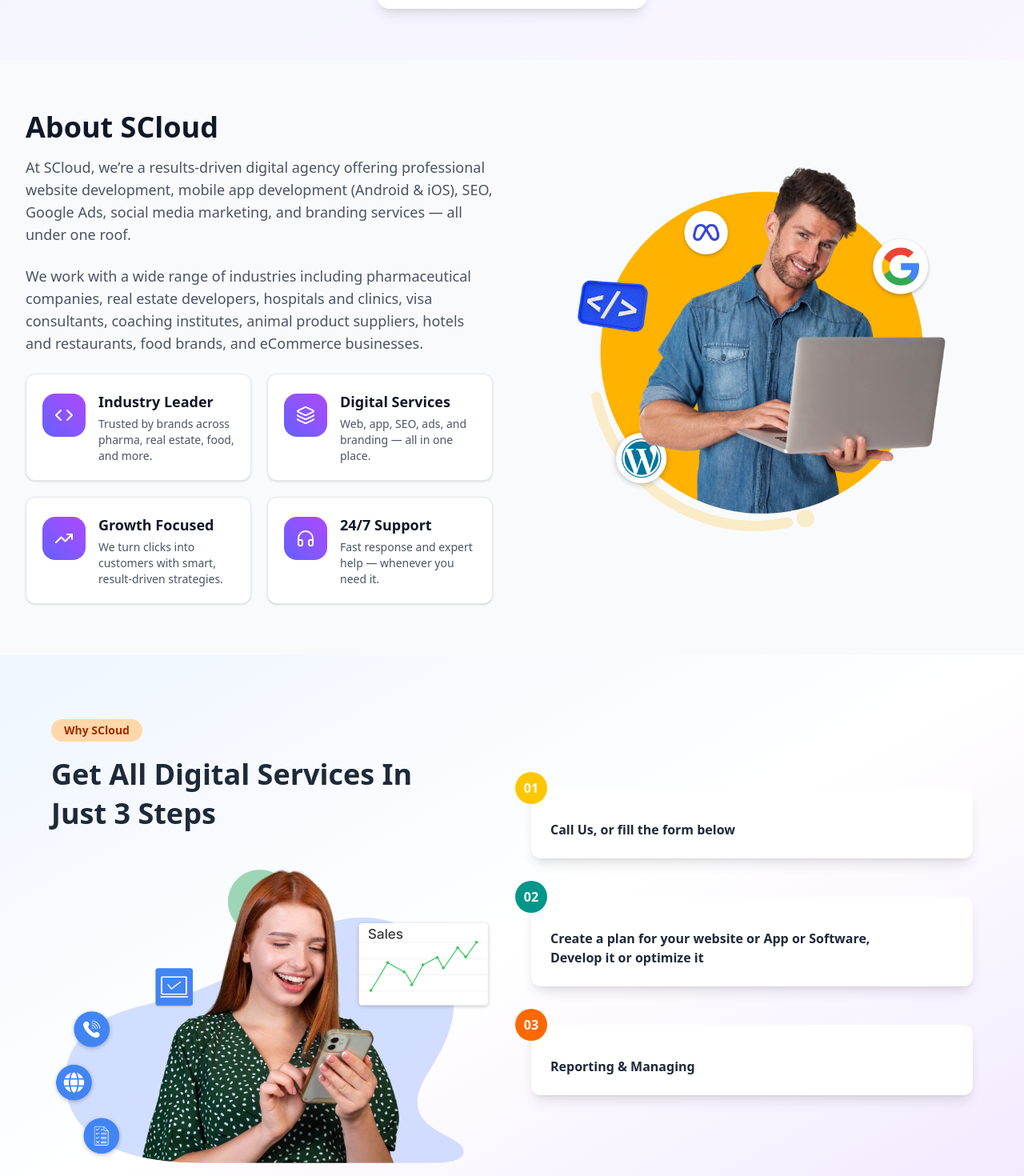
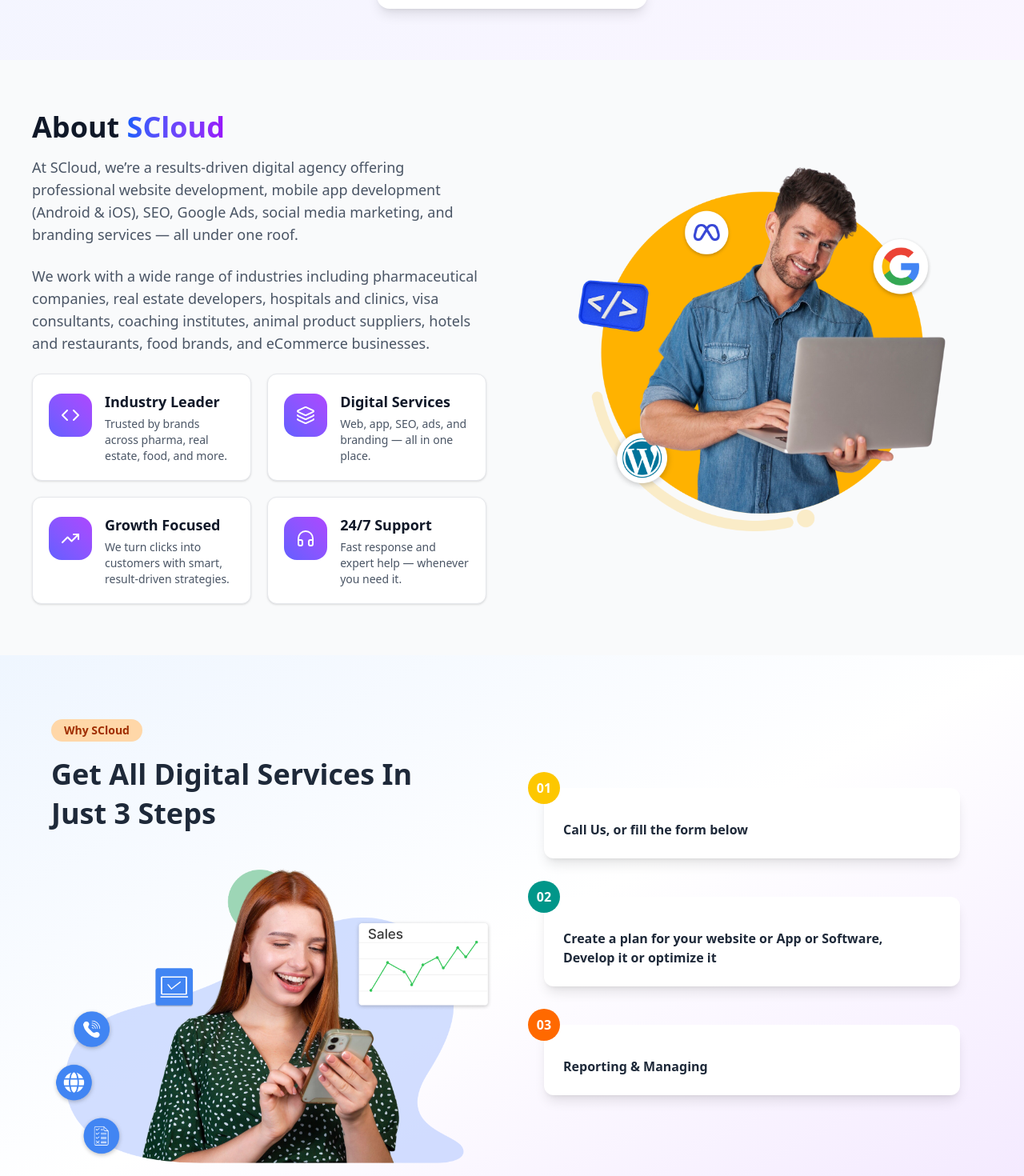
Before and after one commit to SmitPatel1203/SCloud, a React (Vite) app: page / in a window 1280 px wide. Shown: the part 3880-5350 px from the top of the page at 80% size. Built offline with nearby package versions, Linux system fonts and the light colour scheme.

Commit message:
Padding add for mobile view

```diff
--- a/src/coponets/About.jsx
+++ b/src/coponets/About.jsx
@@ -31,9 +31,9 @@ const About = () => {
             <div className="max-w-7xl mx-auto px-4 py-16 sm:px-6 lg:px-8 flex flex-col-reverse lg:flex-row items-center gap-12">
 
                 {/* Left: Text Content */}
-                <div className="w-full lg:w-1/2 text-left lg:text-left">
+                <div className="w-full lg:w-1/2 text-left lg:text-left px-2">
                     <h2 className="text-4xl font-bold text-gray-900 mb-4">
-                        About SCloud
+                        About <span className="bg-gradient-to-r from-blue-600 to-purple-600 bg-clip-text text-transparent">SCloud</span>
                     </h2>
                     <p className="text-gray-600 mb-6 text-base sm:text-lg">
                         At SCloud, we’re a results-driven digital agency offering professional website development, mobile app development (Android & iOS), SEO, Google Ads, social media marketing, and branding services — all under one roof.
--- a/src/coponets/ThreeSteps.jsx
+++ b/src/coponets/ThreeSteps.jsx
@@ -21,7 +21,7 @@ const ThreeSteps = () => {
         </div>
 
         {/* Right Steps */}
-        <div className="relative flex flex-col gap-12">
+        <div className="relative flex flex-col gap-12 px-4">
 
           {/* Step 1 */}
           <div className="relative bg-white rounded-xl shadow-lg p-6">
```
